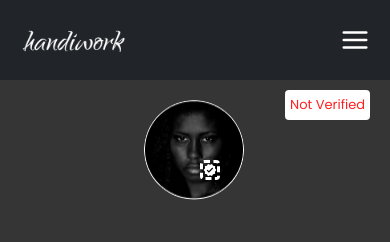
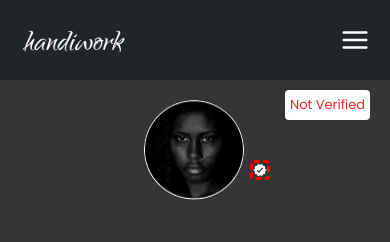
Before and after one commit to Cannyokpoto/page-handiwork, a React (Vite) app: page /market-place/provider/72 in a window 390 px wide. Shown: the top 242 px of the page. Built offline with nearby package versions, Linux system fonts and the light colour scheme; no server answers; a web font is replaced by a local one.

Commit message:
new commit

```diff
--- a/src/Components/ProviderDetails/ProviderDetails.css
+++ b/src/Components/ProviderDetails/ProviderDetails.css
@@ -169,12 +169,12 @@
     .provider-hero .my-badge{
         position: absolute;
         top: 80px;
-        right: 170px;
+        right: 120px;
         color: var(--energyWhite);
         font-size: 20px;
         z-index: 6;
         border-radius: 4px;
-        border: dashed;
+        border: dashed red;
     }
 
     /* .provider-hero::after{
```
